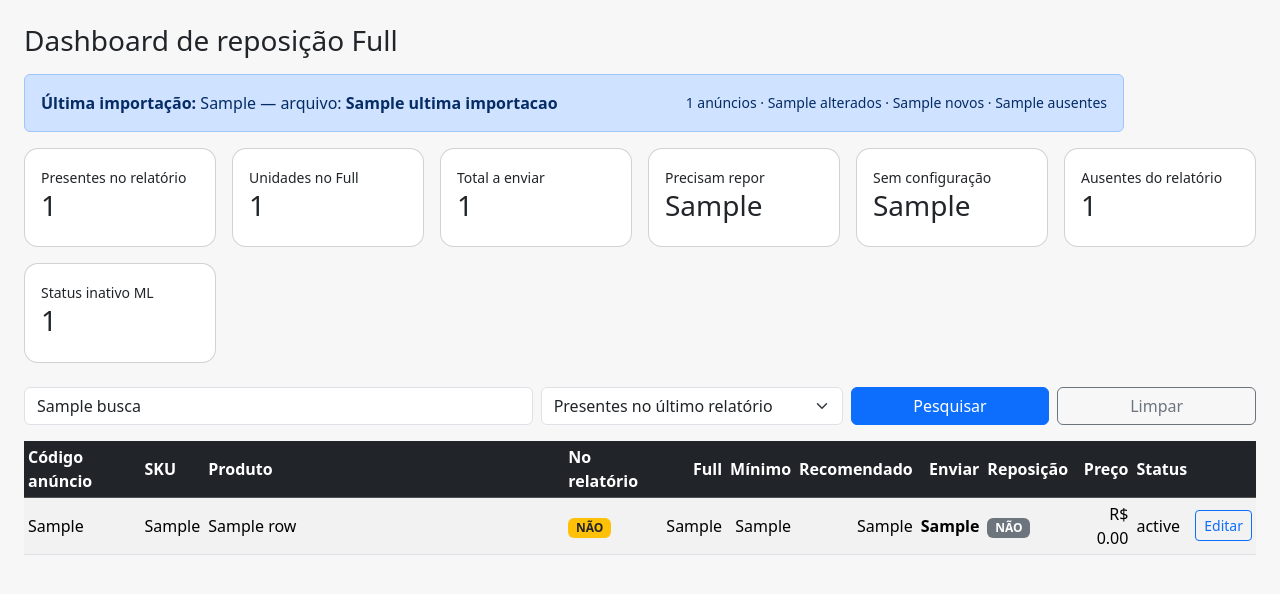
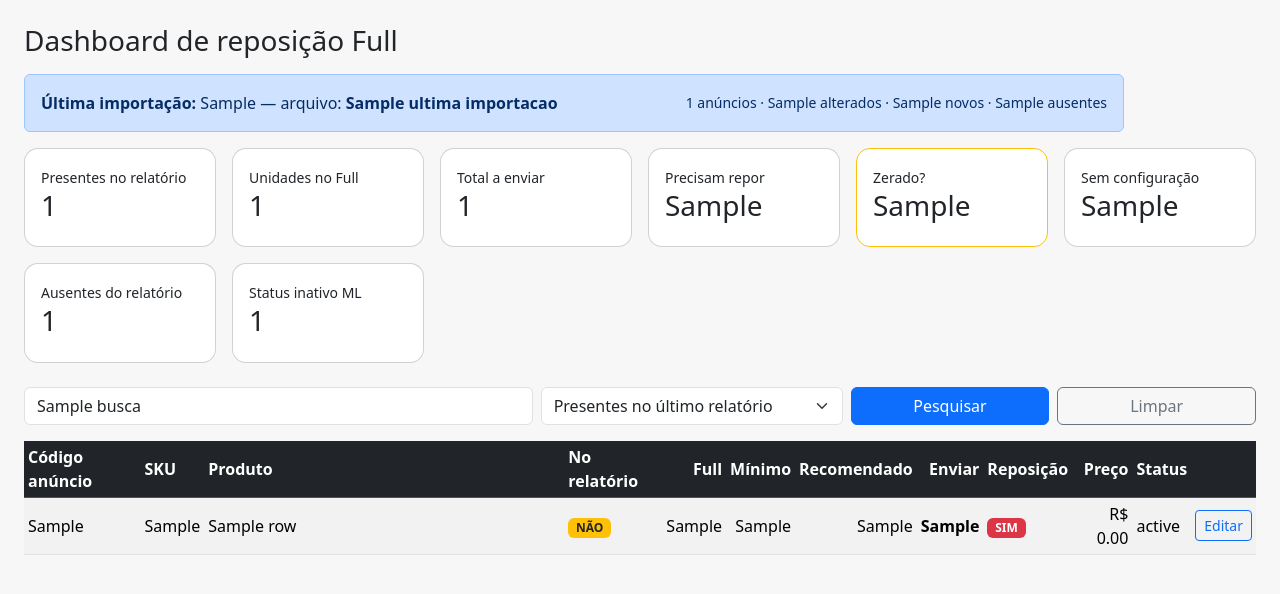
Before and after one commit to caelessa/radar-full-gutos-car, a Flask app: template templates/index.html in a window 1280 px wide. Shown: the part 56-650 px from the top of the page. Run offline with Flask 3, Linux system fonts and the light colour scheme; the template is opened without the code that fills it: most values are stand-ins (such as "Sample title", 1, 10 or a date in 2020); some libraries are stand-ins or nearby versions.

Commit message:
Add files via upload

```diff
--- a/templates/index.html
+++ b/templates/index.html
@@ -26,6 +26,7 @@
   <div class="col-md-2"><div class="card metric"><div class="card-body"><small>Unidades no Full</small><h3>{{ metrics.total_full or 0 }}</h3></div></div></div>
   <div class="col-md-2"><div class="card metric"><div class="card-body"><small>Total a enviar</small><h3>{{ metrics.total_enviar or 0 }}</h3></div></div></div>
   <div class="col-md-2"><div class="card metric"><div class="card-body"><small>Precisam repor</small><h3>{{ metrics.qtd_repor or 0 }}</h3></div></div></div>
+  <div class="col-md-2"><div class="card metric border-warning"><div class="card-body"><small>Zerado?</small><h3>{{ metrics.qtd_zerado or 0 }}</h3></div></div></div>
   <div class="col-md-2"><div class="card metric"><div class="card-body"><small>Sem configuração</small><h3>{{ metrics.sem_config or 0 }}</h3></div></div></div>
   <div class="col-md-2"><div class="card metric"><div class="card-body"><small>Ausentes do relatório</small><h3>{{ metrics.total_inativos or 0 }}</h3></div></div></div>
   <div class="col-md-2"><div class="card metric"><div class="card-body"><small>Status inativo ML</small><h3>{{ metrics.total_status_inativo or 0 }}</h3></div></div></div>
@@ -42,7 +43,8 @@
       <option value="status_ativo" {% if filtro == 'status_ativo' %}selected{% endif %}>Status ativo no Mercado Livre</option>
       <option value="status_inativo" {% if filtro == 'status_inativo' %}selected{% endif %}>Status inativo no Mercado Livre</option>
       <option value="enviar" {% if filtro == 'enviar' %}selected{% endif %}>Com quantidade a enviar</option>
-      <option value="repor" {% if filtro == 'repor' %}selected{% endif %}>Atingiu estoque mínimo</option>
+      <option value="repor" {% if filtro == 'repor' %}selected{% endif %}>Atingiu estoque mínimo/Zerado?</option>
+      <option value="zerado" {% if filtro == 'zerado' %}selected{% endif %}>Possível zerado</option>
       <option value="sem_config" {% if filtro == 'sem_config' %}selected{% endif %}>Sem mínimo/recomendado</option>
       <option value="inativos" {% if filtro == 'inativos' %}selected{% endif %}>Ausentes do último relatório</option>
     </select>
@@ -71,7 +73,7 @@
   </thead>
   <tbody>
     {% for r in rows %}
-    <tr>
+    <tr class="{% if r.reposicao_status == 'ZERADO?' %}table-warning{% endif %}">
       <td>{{ r.codigo_anuncio }}</td>
       <td>{{ r.numero_produto }}</td>
       <td>{{ r.titulo }}</td>
@@ -81,13 +83,27 @@
       <td class="text-end">{{ r.quantidade_full }}</td>
       <td class="text-end">{{ r.estoque_minimo }}</td>
       <td class="text-end">{{ r.estoque_recomendado }}</td>
-      <td class="text-end fw-bold">{{ r.quantidade_enviar_full }}</td>
+      <td class="text-end fw-bold">{{ r.quantidade_enviar_display }}</td>
       <td>
-        {% if r.precisa_repor == 'SIM' %}<span class="badge bg-danger">SIM</span>{% else %}<span class="badge bg-secondary">NÃO</span>{% endif %}
+        {% if r.reposicao_status == 'ZERADO?' %}
+          <span class="badge bg-warning text-dark">ZERADO?</span>
+        {% elif r.reposicao_status == 'SIM' %}
+          <span class="badge bg-danger">SIM</span>
+        {% else %}
+          <span class="badge bg-secondary">NÃO</span>
+        {% endif %}
       </td>
       <td class="text-end">R$ {{ "%.2f"|format(r.preco or 0) }}</td>
       <td>{{ r.status }}</td>
-      <td><a class="btn btn-sm btn-outline-primary" href="{{ url_for('produto', produto_id=r.id) }}">Editar</a></td>
+      <td class="text-nowrap">
+        <a class="btn btn-sm btn-outline-primary" href="{{ url_for('produto', produto_id=r.id) }}">Editar</a>
+        {% if r.reposicao_status == 'ZERADO?' %}
+        <form method="post" action="{{ url_for('confirmar_zerado', produto_id=r.id) }}" class="d-inline"
+              onsubmit="return confirm('Confirmar que este anúncio realmente zerou no Full e atualizar quantidade_full para 0?');">
+          <button class="btn btn-sm btn-warning text-dark ms-1">Confirmar zerado</button>
+        </form>
+        {% endif %}
+      </td>
     </tr>
     {% endfor %}
   </tbody>
```
